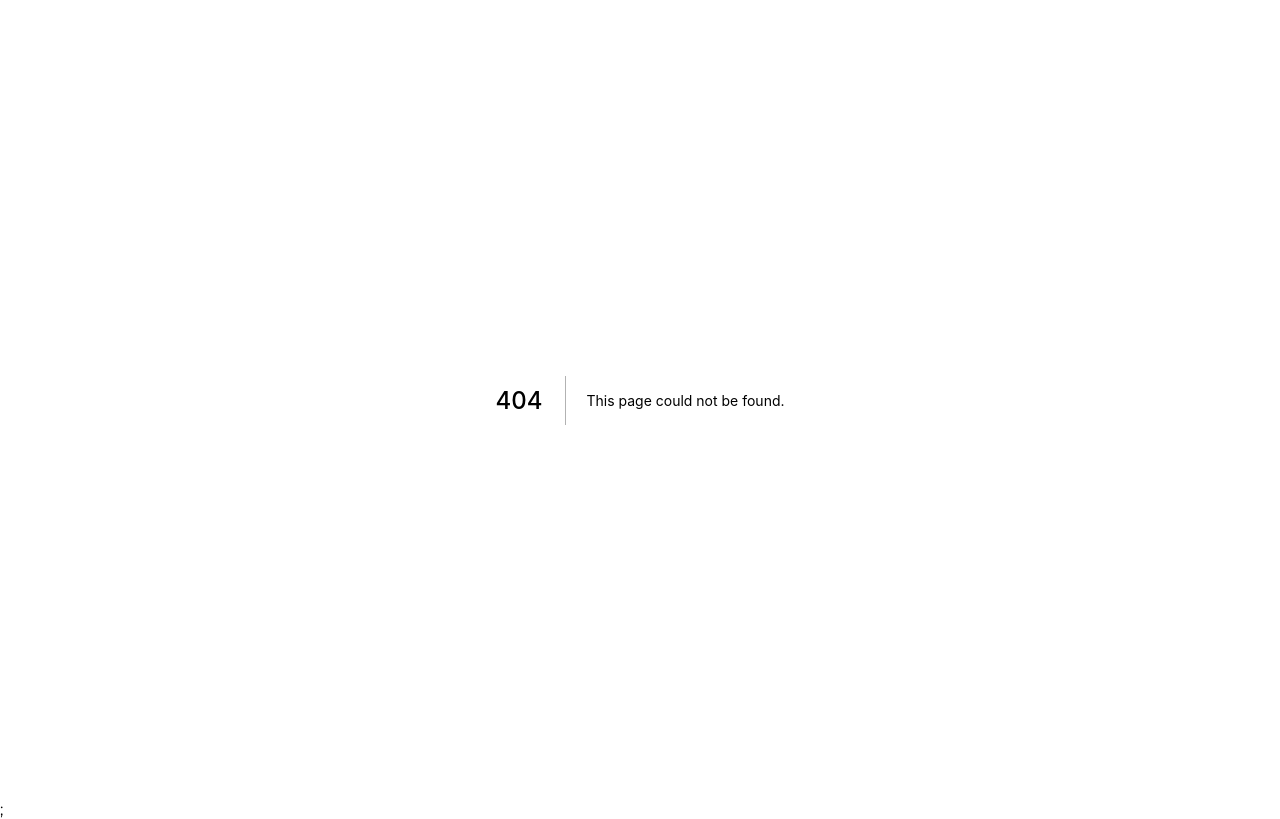
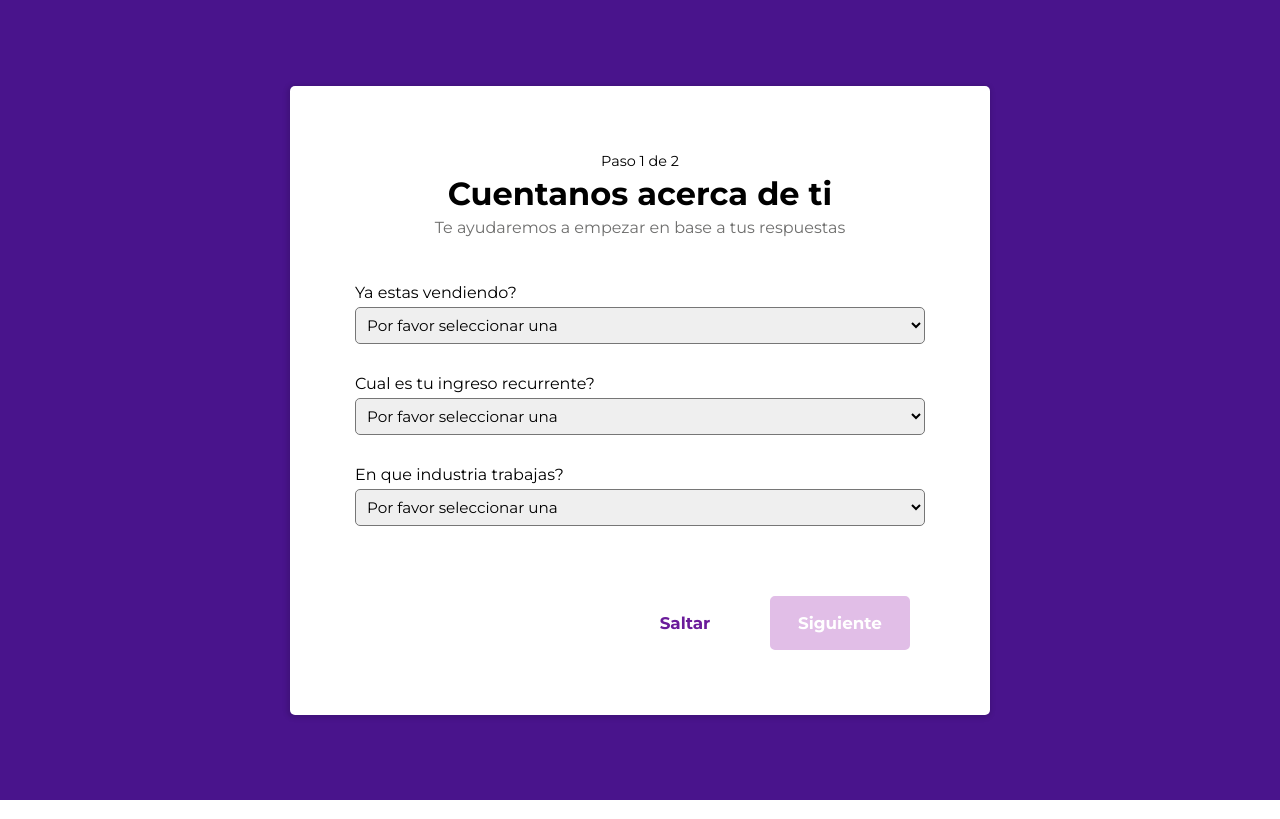
Before and after one commit to facundo3336/account-portal, a Next.js app: page /account-setup in a window 1280 px wide. Before the commit this address had no page. Built offline with nearby package versions, Linux system fonts and the light colour scheme.

Commit message:
Account setup step 1 interface
Create complete design of the account setup step 1

```diff
--- a/components/Button/Button.module.scss
+++ b/components/Button/Button.module.scss
@@ -24,6 +24,27 @@
     }
   }
 
+  &.default {
+    color: map-get($colors, "primary");
+    border: none;
+    background-color: white;
+
+    &:hover {
+      color: map-get($colors, "primary-dark");
+    }
+  }
+
+  &.primary-white {
+    background-color: white;
+    color: map-get($colors, "primary");
+    border-color: map-get($colors, "primary");
+
+    &:hover {
+      background-color: map-get($colors, "primary");
+      color: white;
+    }
+  }
+
   &.secondary {
     background-color: map-get($colors, "secondary");
     color: white;
@@ -35,48 +56,72 @@
     }
   }
 
-  &.primary-light {
-    background-color: map-get($colors, "primary-light");
+  &.primary-400 {
+    background-color: map-get($colors, "primary-400");
     color: black;
     border-color: black;
 
     &:hover {
       background-color: black;
-      color: map-get($colors, "primary-light");
+      color: map-get($colors, "primary-400");
     }
   }
 
-  &.primary-dark {
-    background-color: map-get($colors, "primary-dark");
+  &.primary-100 {
+    background-color: map-get($colors, "primary-100");
+    color: black;
+    border-color: black;
+
+    &:hover {
+      background-color: black;
+      color: map-get($colors, "primary-100");
+    }
+  }
+
+  &.primary-900 {
+    background-color: map-get($colors, "primary-900");
     color: white;
-    border-color: map-get($colors, "primary-dark");
+    border-color: map-get($colors, "primary-900");
 
     &:hover {
       background-color: white;
-      color: map-get($colors, "primary-dark");
+      color: map-get($colors, "primary-900");
     }
   }
 
-  &.secondary-light {
+  &.secondary-200 {
     color: black;
-    background-color: map-get($colors, "secondary-light");
+    background-color: map-get($colors, "secondary-200");
     border-color: black;
 
     &:hover {
-      color: map-get($colors, "secondary-light");
+      color: map-get($colors, "secondary-200");
 
       background-color: black;
     }
   }
 
-  &.secondary-dark {
-    background-color: map-get($colors, "secondary-dark");
+  &.secondary-700 {
+    background-color: map-get($colors, "secondary-700");
     color: white;
-    border-color: map-get($colors, "secondary-dark");
+    border-color: map-get($colors, "secondary-700");
 
     &:hover {
       background-color: white;
-      color: map-get($colors, "secondary-dark");
+      color: map-get($colors, "secondary-700");
+    }
+  }
+
+  &:disabled {
+    background-color: map-get($colors, "primary-100");
+    border-color: map-get($colors, "primary-100");
+    color: white;
+    cursor: default;
+
+    &:hover {
+      background-color: map-get($colors, "primary-100");
+      border-color: map-get($colors, "primary-100");
+      color: white;
     }
   }
 }
--- a/components/Button/Button.tsx
+++ b/components/Button/Button.tsx
@@ -2,11 +2,14 @@ import styles from "./Button.module.scss";
 
 export enum ButtonColor {
   Primary = "primary",
-  PrimaryLight = "primary-light",
-  PrimaryDark = "primary-dark",
+  Primary400 = "primary-400",
+  PrimaryWhite = "primary-white",
+  Primary900 = "primary-900",
+  Primary50 = "primary-50",
   Secondary = "secondary",
-  SecondaryLight = "secondary-light",
-  SecondaryDark = "secondary-dark",
+  Secondary200 = "secondary-200",
+  Secondary700 = "secondary-700",
+  Default = "default",
 }
 
 interface Props {
--- a/components/Card/Card.module.scss
+++ b/components/Card/Card.module.scss
@@ -5,7 +5,6 @@
   -moz-box-shadow: -1px 1px 5px 2px rgba(0, 0, 0, 0.13);
   border-radius: 5px;
   padding: 30px;
-  margin-top: 20px;
   width: 100%;
   display: block;
 
@@ -14,11 +13,11 @@
   }
 
   &.md {
-    max-width: 500px;
+    max-width: 300px;
   }
 
   &.lg {
-    max-width: 900px;
+    max-width: 450px;
   }
 }
 
@@ -27,11 +26,17 @@
     padding: 65px;
 
     &.sm {
-      width: 200px;
+      width: 300px;
+      max-width: 300px;
     }
 
     &.md {
       width: 400px;
+      max-width: 400px;
+    }
+
+    &.lg {
+      max-width: 700px;
     }
   }
 }
@@ -40,22 +45,16 @@
   .card {
     &.sm {
       width: 300px;
+      max-width: 300px;
     }
 
     &.md {
       width: 500px;
+      max-width: 500px;
     }
 
     &.lg {
-      width: 900px;
+      width: 800px;
     }
   }
 }
-
-@media screen and (min-width: 1340px) {
-  .card {
-    &.lg {
-      width: 900px;
-    }
-  }
-}
--- a/components/Input/Input.module.scss
+++ b/components/Input/Input.module.scss
@@ -20,11 +20,11 @@
   }
 
   a {
-    color: map-get($colors, "primary-light");
+    color: map-get($colors, "primary-50");
     text-align: right;
 
     &:hover {
-      color: map-get($colors, "secondary-dark");
+      color: map-get($colors, "secondary-700");
     }
   }
 }
--- /dev/null
+++ b/components/Select/Select.module.scss
@@ -0,0 +1,16 @@
+.select {
+  width: 100%;
+  padding: 7px;
+  font-family: "Montserrat", sans-serif;
+  border-radius: 5px;
+
+  option {
+    font-family: "Montserrat", sans-serif;
+  }
+}
+
+@media screen and (min-width: 768px) {
+  .select {
+    font-size: 0.95rem;
+  }
+}
--- /dev/null
+++ b/components/Select/Select.tsx
@@ -0,0 +1,32 @@
+import styles from "./Select.module.scss";
+
+interface Props {
+  value: string;
+  options: {
+    value: string;
+    text: string;
+  }[];
+  defaultText: string;
+  onChange: (value: string) => void;
+}
+
+export const Select = ({ options, defaultText, onChange, value }: Props) => {
+  return (
+    <select
+      onChange={(e) => onChange(e.target.value)}
+      className={styles.select}
+      value={value}
+    >
+      <option value="" disabled>
+        {defaultText}
+      </option>
+      {options.map((option) => {
+        return (
+          <option key={option.value} value={option.value}>
+            {option.text}
+          </option>
+        );
+      })}
+    </select>
+  );
+};
--- a/pages/_app.tsx
+++ b/pages/_app.tsx
@@ -5,7 +5,7 @@ import { UserProvider } from "../context/UserProvider/UserProvider";
 function MyApp({ Component, pageProps }: AppProps) {
   return (
     <UserProvider>
-      <Component {...pageProps} />;
+      <Component {...pageProps} />
     </UserProvider>
   );
 }
--- /dev/null
+++ b/pages/account-setup/AccountSetup.module.scss
@@ -0,0 +1,71 @@
+@import "../../styles/colors.scss";
+
+.accountSetupStep1Page {
+  display: flex;
+  align-items: center;
+  justify-content: center;
+  min-height: 100vh;
+  overflow: auto;
+  background-color: map-get($colors, $key: "primary-900");
+}
+
+.accountSetupHeadContainer {
+  text-align: center;
+  padding-bottom: 30px;
+
+  h1 {
+    margin: 8px;
+    line-height: 1;
+    font-size: 1.7rem;
+  }
+  p {
+    margin-top: 0;
+    color: map-get($colors, "grey");
+    font-weight: 500;
+  }
+
+  .stepLetter {
+    font-size: 0.9rem;
+  }
+}
+
+.accountSetupSelectContainer {
+  margin-bottom: 30px;
+
+  label {
+    display: block;
+    margin-bottom: 5px;
+  }
+}
+
+.accountSetupButtonsContainer {
+  padding-top: 30px;
+  button {
+    margin-bottom: 10px;
+
+    &:first-child {
+      order: 1;
+    }
+  }
+}
+
+@media screen and (min-width: 768px) {
+  .accountSetupButtonsContainer {
+    margin-top: 40px;
+    display: flex;
+    justify-content: flex-end;
+
+    button {
+      max-width: 140px;
+      margin: 0 15px 0 0;
+    }
+  }
+}
+
+@media screen and (min-width: 1024px) {
+  .accountSetupHeadContainer {
+    h1 {
+      font-size: 2rem;
+    }
+  }
+}
--- /dev/null
+++ b/pages/account-setup/index.tsx
@@ -0,0 +1,101 @@
+import { NextPage } from "next";
+import Link from "next/link";
+import Router from "next/router";
+import { useState } from "react";
+import { Button, ButtonColor } from "../../components/Button/Button";
+import { Card } from "../../components/Card/Card";
+import { Select } from "../../components/Select/Select";
+import styles from "./AccountSetup.module.scss";
+import { operatingOptions, revenueOptions, sellingOptions } from "./variables";
+
+const AccountSetup: NextPage = () => {
+  const [values, setValues] = useState({
+    sellingValue: "",
+    revenueValue: "",
+    operatingValue: "",
+  });
+
+  const areValuesCorrect = () => {
+    if (
+      values.sellingValue !== "" &&
+      values.revenueValue !== "" &&
+      values.operatingValue !== ""
+    ) {
+      return true;
+    }
+    return false;
+  };
+
+  const onClickRedirect = () => {
+    Router.push("/");
+  };
+
+  const onChangeSetValue = (value: string, name: string) => {
+    setValues({
+      ...values,
+      [name]: value,
+    });
+  };
+
+  return (
+    <div className={`${styles.accountSetupStep1Page} sideSpacing`}>
+      <Card size="lg">
+        <div className={styles.accountSetupHeadContainer}>
+          <span className={styles.stepLetter}>Paso 1 de 2</span>
+          <h1>Cuentanos acerca de ti</h1>
+          <p>Te ayudaremos a empezar en base a tus respuestas</p>
+        </div>
+        <div>
+          <div className={styles.accountSetupSelectContainer}>
+            <label>Ya estas vendiendo?</label>
+            <Select
+              value={values.sellingValue}
+              onChange={(value: string) => {
+                onChangeSetValue(value, "sellingValue");
+              }}
+              defaultText="Por favor seleccionar una"
+              options={sellingOptions}
+            />
+          </div>
+          <div className={styles.accountSetupSelectContainer}>
+            <label>Cual es tu ingreso recurrente?</label>
+            <Select
+              value={values.revenueValue}
+              onChange={(value: string) => {
+                onChangeSetValue(value, "revenueValue");
+              }}
+              defaultText="Por favor seleccionar una"
+              options={revenueOptions}
+            />
+          </div>
+          <div className={styles.accountSetupSelectContainer}>
+            <label>En que industria trabajas?</label>
+            <Select
+              value={values.operatingValue}
+              onChange={(value: string) => {
+                onChangeSetValue(value, "operatingValue");
+              }}
+              defaultText="Por favor seleccionar una"
+              options={operatingOptions}
+            />
+          </div>
+          <div className={styles.accountSetupButtonsContainer}>
+            <Button
+              disabled={!areValuesCorrect()}
+              onClick={onClickRedirect}
+              color={ButtonColor.Primary}
+            >
+              Siguiente
+            </Button>
+
+            <Button onClick={() => {}} color={ButtonColor.Default}>
+              Saltar
+            </Button>
+          </div>
+        </div>
+      </Card>
+    </div>
+  );
+};
+
+export default AccountSetup;
--- /dev/null
+++ b/pages/account-setup/variables.ts
@@ -0,0 +1,115 @@
+export const sellingOptions = [
+  {
+    value: "probando",
+    text: "Solo estoy probando",
+  },
+  {
+    value: "no vendiendo",
+    text: "No estoy vendiendo productos aun",
+  },
+  {
+    value: "vendiendo no online",
+    text: "Estoy vendiendo, solo que no online",
+  },
+  {
+    value: "vendiendo diferente",
+    text: "Estoy vendiendo con un sistema diferente",
+  },
+];
+export const revenueOptions = [
+  {
+    value: "0",
+    text: "$0 UYU (Estoy comenzando)",
+  },
+  {
+    value: "+5000",
+    text: "Arriba de $5000 UYU",
+  },
+  {
+    value: "5000-50000",
+    text: "$5000 a $50000 UYU",
+  },
+  {
+    value: "50000-250000",
+    text: "$50000 a $250000 UYU",
+  },
+  {
+    value: "250000-1000000",
+    text: "$250000 a $1000000 UYU",
+  },
+  {
+    value: "1000000+",
+    text: "$1000000+ UYU",
+  },
+];
+
+export const operatingOptions = [
+  {
+    value: "belleza",
+    text: "Belleza",
+  },
+  {
+    value: "vestimenta",
+    text: "Vestimenta",
+  },
+  {
+    value: "electronica",
+    text: "Electronica",
+  },
+  {
+    value: "muebles",
+    text: "Muebles",
+  },
+  {
+    value: "artesania",
+    text: "Artesania",
+  },
+  {
+    value: "joyeria",
+    text: "Joyeria",
+  },
+  {
+    value: "pintura",
+    text: "Pintura",
+  },
+  {
+    value: "fotografia",
+    text: "Fotografia",
+  },
+  {
+    value: "restaurantes",
+    text: "Restaurantes",
+  },
+  {
+    value: "almacen",
+    text: "Almacen",
+  },
+  {
+    value: "comidaybebida",
+    text: "Otros comida y bebida",
+  },
+  {
+    value: "deportes",
+    text: "Deportes",
+  },
+  {
+    value: "juguetes",
+    text: "Juguetes",
+  },
+  {
+    value: "servicios",
+    text: "Servicios",
+  },
+  {
+    value: "serviciosVirtuales",
+    text: "Servicios virtuales",
+  },
+  {
+    value: "otros",
+    text: "Otros",
+  },
+  {
+    value: "nodecidido",
+    text: "No me he decidido aun",
+  },
+];
--- a/pages/register/Register.module.scss
+++ b/pages/register/Register.module.scss
@@ -35,10 +35,10 @@
 
     a {
       margin-left: 5px;
-      color: map-get($colors, "primary-light");
+      color: map-get($colors, "primary-50");
 
       &:hover {
-        color: map-get($colors, "secondary-dark");
+        color: map-get($colors, "secondary-700");
       }
     }
   }
--- a/styles/colors.scss
+++ b/styles/colors.scss
@@ -1,9 +1,13 @@
 $colors: (
   "primary": #6a1b9a,
-  "primary-light": #9c4dcc,
-  "primary-dark": #38006b,
+  "primary-400": #aa47bc,
+  "primary-50": #f3e5f5,
+  "primary-900": #49148c,
+  "primary-100": #e1bee7,
   "secondary": #fdd835,
-  "secondary-light": #ffff6b,
-  "secondary-dark": #c6a700,
+  "secondary-200": #fff59d,
+  "secondary-700": #fbc02d,
   "lighterGrey": #e3e1de,
+  "lightGrey": #929291,
+  "grey": #6e6e6d,
 );
```
